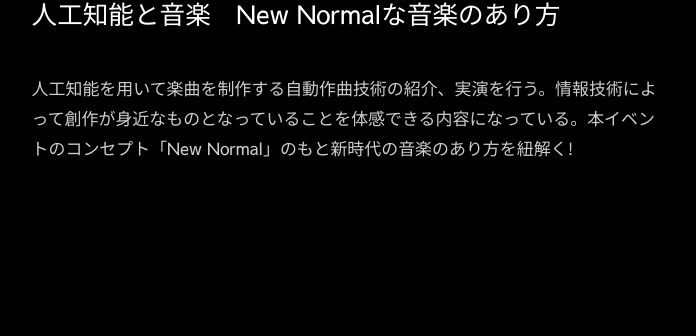
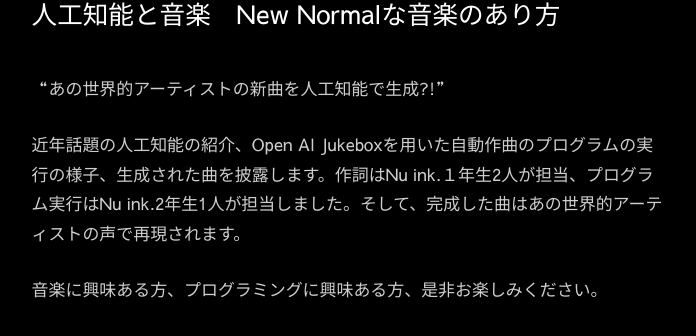
Before and after one commit to Nuink-org/TIG_WEB_2021, a Vue app: page /music_experiment in a window 1280 px wide. Shown: the part 672-1008 px from the top of the page, without its empty margins (292-988 px from the left). Before the commit the page ends 947 px from the top, so only its background shows below. Built offline with nearby package versions, Linux system fonts and the light colour scheme.

Commit message:
update overview of music experiment #55

```diff
--- a/src/views/contents/MusicExperimentPage.vue
+++ b/src/views/contents/MusicExperimentPage.vue
@@ -22,7 +22,11 @@ export default {
     const videoSrc = "https://www.youtube.com/embed/q48xVf-AbmA"
     const contentGenre = "Music Experiment"
     const contentTitle = "人工知能と音楽　New Normalな音楽のあり方"
-    const contentDescriptions = ["人工知能を用いて楽曲を制作する自動作曲技術の紹介、実演を行う。情報技術によって創作が身近なものとなっていることを体感できる内容になっている。本イベントのコンセプト「New Normal」のもと新時代の音楽のあり方を紐解く!"]
+    const contentDescriptions = [
+      "“あの世界的アーティストの新曲を人工知能で生成?!”",
+      "近年話題の人工知能の紹介、Open AI Jukeboxを用いた自動作曲のプログラムの実行の様子、生成された曲を披露します。作詞はNu ink.１年生2人が担当、プログラム実行はNu ink.2年生1人が担当しました。そして、完成した曲はあの世界的アーティストの声で再現されます。",
+      "音楽に興味ある方、プログラミングに興味ある方、是非お楽しみください。"
+    ]
 
     return { videoSrc, contentGenre, contentTitle, contentDescriptions }
   }
```
